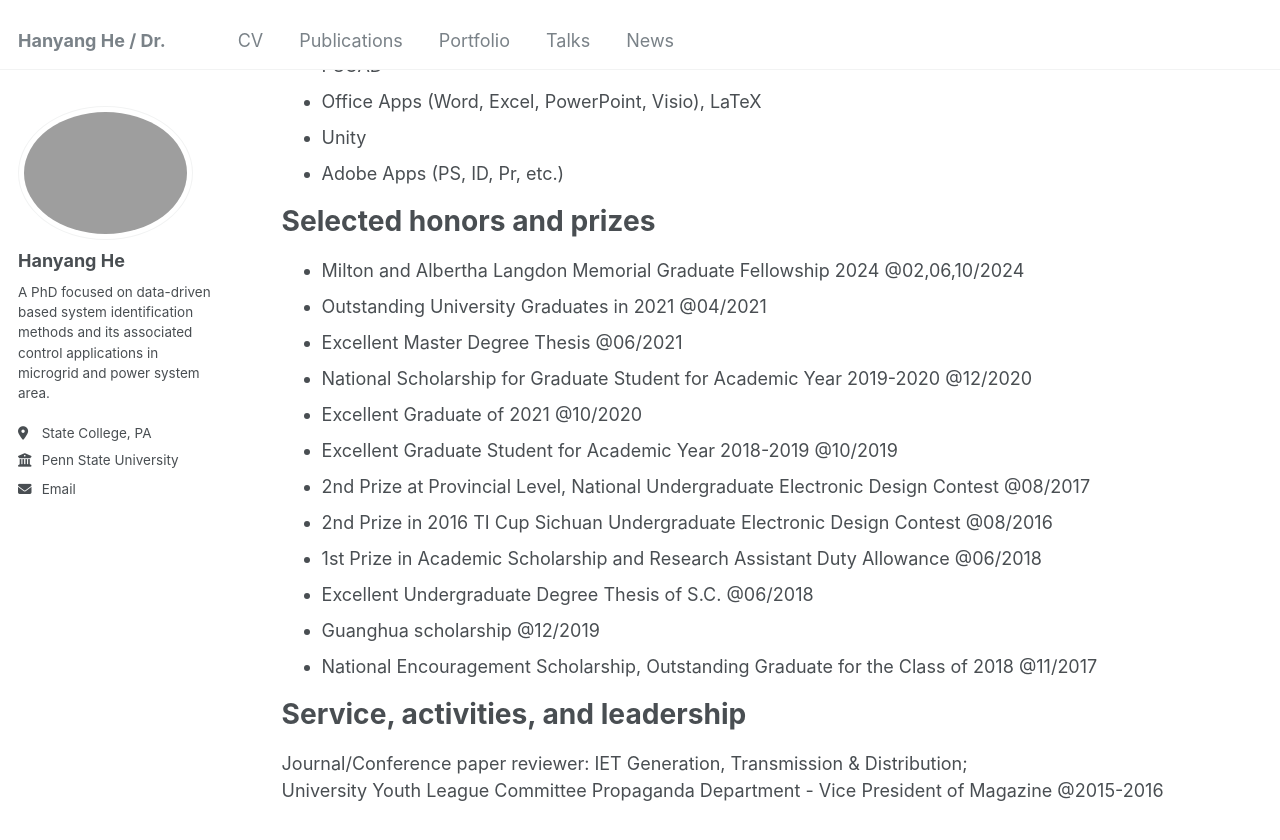
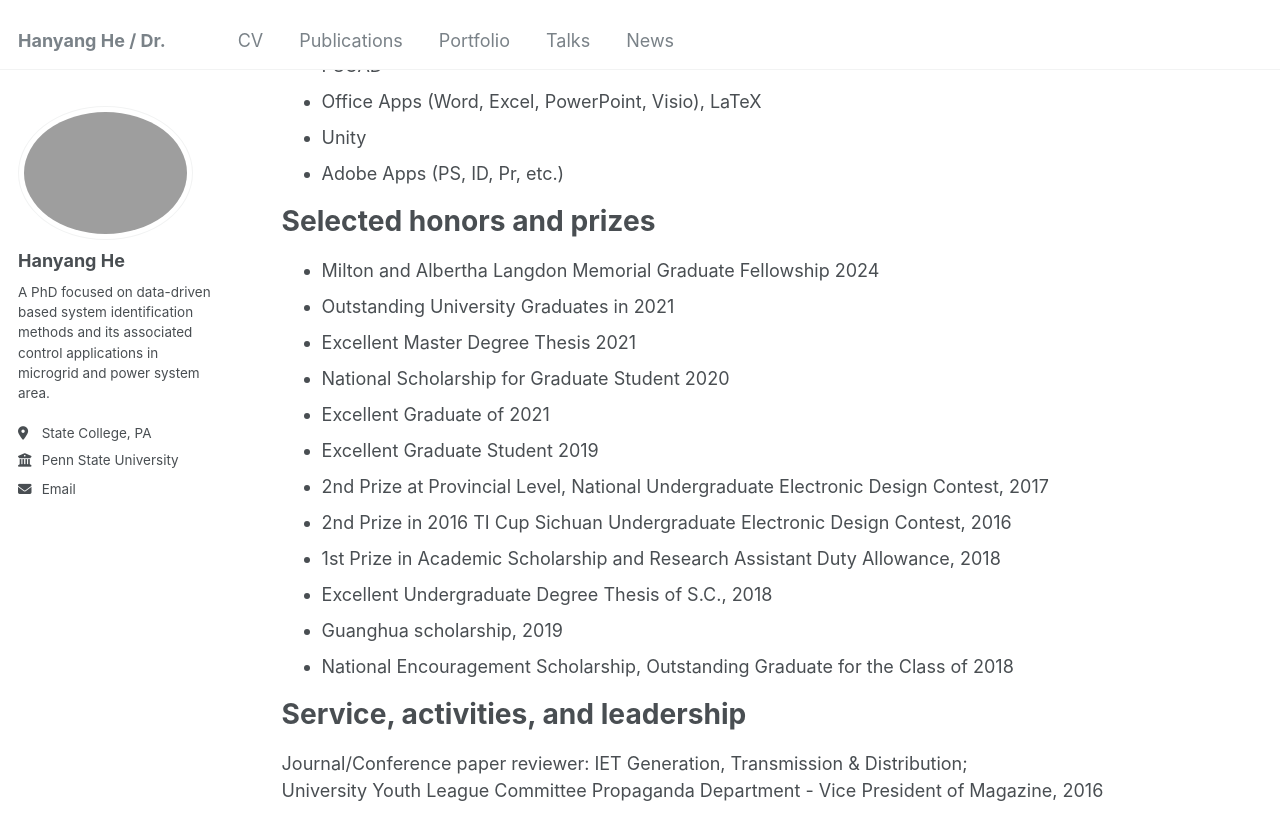
Before and after one commit to HanyangHe/HanyangHe.github.io, a Jekyll site: the page built from _pages/cv.md, in a window 1280 px wide and 900 px high, scrolled down 1347 px. Shown: the top 840 px of the window. Built offline with Jekyll 4.4.1, drawn with Linux system fonts in a browser that asks for light colours; a script that is not in the unit is left out.

Commit message:
Update cv.md

```diff
--- a/_pages/cv.md
+++ b/_pages/cv.md
@@ -69,20 +69,20 @@ Teaching
 
 Selected honors and prizes
 ======
-* Milton and Albertha Langdon Memorial Graduate Fellowship 2024                                                                             @02,06,10/2024
-* Outstanding University Graduates in 2021                                                                                                                @04/2021
-* Excellent Master Degree Thesis <!--[PDF file](https://drive.google.com/drive/folders/1bmexQnCn0x8lkPwVd6ld_sWumBWk09QM?usp=sharing)-->              @06/2021
-* National Scholarship for Graduate Student for Academic Year 2019-2020                                                                                   @12/2020
-* Excellent Graduate of 2021                                                                                                                              @10/2020
-* Excellent Graduate Student for Academic Year 2018-2019                                                                                                  @10/2019
-* 2nd Prize at Provincial Level, National Undergraduate Electronic Design Contest                                                                         @08/2017
-* 2nd Prize in 2016 TI Cup Sichuan Undergraduate Electronic Design Contest                                                                                @08/2016
-* 1st Prize in Academic Scholarship and Research Assistant Duty Allowance                                                                            @06/2018
-* Excellent Undergraduate Degree Thesis of S.C.                                                                                                          @06/2018
-* Guanghua scholarship                                                                                                                                    @12/2019
-* National Encouragement Scholarship, Outstanding Graduate for the Class of 2018                                                                          @11/2017
+* Milton and Albertha Langdon Memorial Graduate Fellowship 2024
+* Outstanding University Graduates in 2021
+* Excellent Master Degree Thesis 2021<!--[PDF file](https://drive.google.com/drive/folders/1bmexQnCn0x8lkPwVd6ld_sWumBWk09QM?usp=sharing)-->
+* National Scholarship for Graduate Student 2020
+* Excellent Graduate of 2021
+* Excellent Graduate Student 2019
+* 2nd Prize at Provincial Level, National Undergraduate Electronic Design Contest, 2017
+* 2nd Prize in 2016 TI Cup Sichuan Undergraduate Electronic Design Contest, 2016
+* 1st Prize in Academic Scholarship and Research Assistant Duty Allowance, 2018
+* Excellent Undergraduate Degree Thesis of S.C., 2018
+* Guanghua scholarship, 2019
+* National Encouragement Scholarship, Outstanding Graduate for the Class of 2018
 
 Service, activities, and leadership
 ======
 Journal/Conference paper reviewer: IET Generation, Transmission & Distribution;
-University Youth League Committee Propaganda Department - Vice President of Magazine                                                                    @2015-2016
+University Youth League Committee Propaganda Department - Vice President of Magazine, 2016
```
